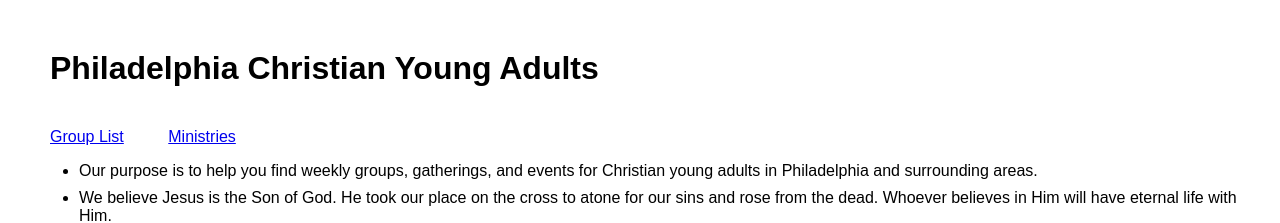
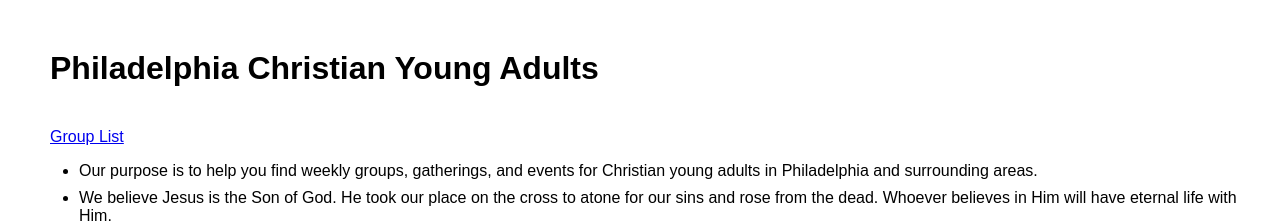
Before and after one commit to philly4christ/philly4christ.github.io, a plain HTML site: page index.html in a window 1280 px wide. Shown: the top 223 px of the page. Drawn offline with nearby package versions, Linux system fonts and the light colour scheme.

Commit message:
Removed ministries link

```diff
--- a/index.html
+++ b/index.html
@@ -16,7 +16,6 @@
     <h1>Philadelphia Christian Young Adults</h1>
     <div class="nav">
       <a href="weekly.html">Group List</a>
-      <a href="ministries.html">Ministries</a>
     </div>
     <ul>
       <li>Our purpose is to help you find weekly groups, gatherings, and
```
